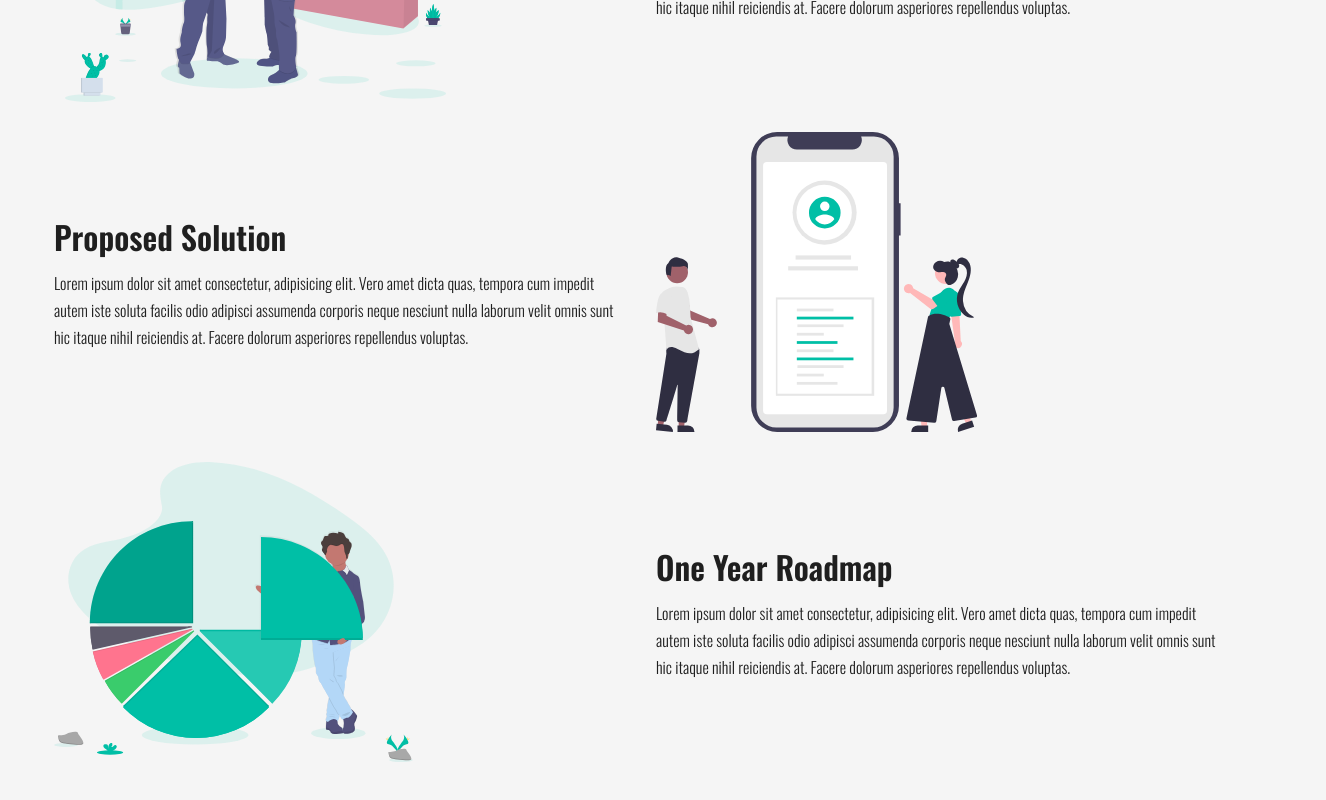
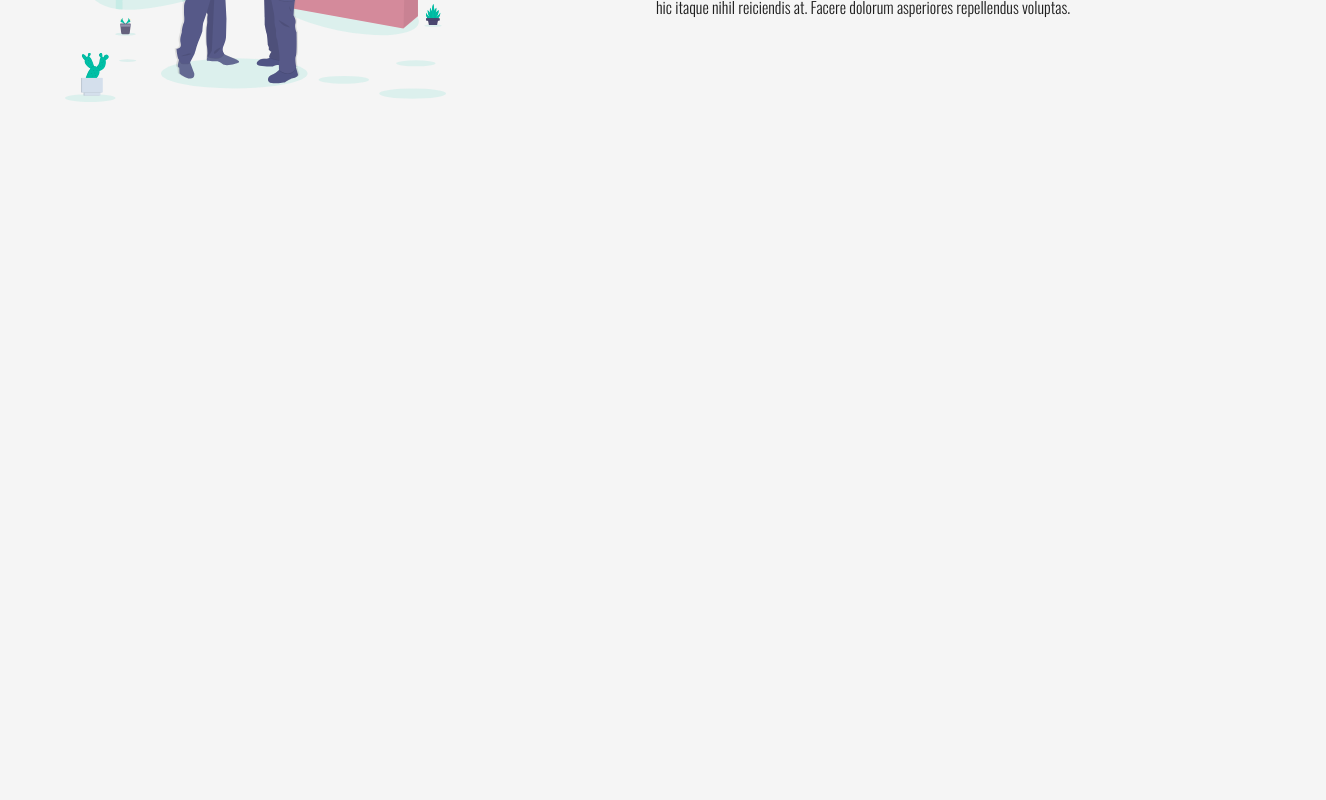
Before and after one commit to promiselxg/Fintech-2021---AI-Enabled-Payments, a React (Create React App) app: page / in a window 1280 px wide. Shown: the part 820-1620 px from the top of the page, 1326 px wide, since content can reach past the window. Built offline with nearby package versions, Linux system fonts and the light colour scheme.

Commit message:
added Animate on Scroll Effect

```diff
--- a/package.json
+++ b/package.json
@@ -8,6 +8,7 @@
     "@testing-library/jest-dom": "^5.12.0",
     "@testing-library/react": "^11.2.6",
     "@testing-library/user-event": "^12.8.3",
+    "aos": "^3.0.0-beta.6",
     "react": "^17.0.2",
     "react-dom": "^17.0.2",
     "react-scripts": "4.0.3",
--- a/src/App.js
+++ b/src/App.js
@@ -1,9 +1,19 @@
+import React, { useEffect } from "react";
 import Body from "./components/Body";
 import Footer from "./components/Footer";
 import Header from "./components/Header";
 import Team from "./components/Team";
+import AOS from "aos";
+import "aos/dist/aos.css";
 
 function App() {
+  useEffect(() => {
+    AOS.init({
+      duration: 1000,
+      offset: 200,
+    });
+  }, []);
+
   return (
     <div className="app">
       <Header />
--- a/src/components/Cards.js
+++ b/src/components/Cards.js
@@ -17,7 +17,7 @@
           </p>
         </div>
       </section>
-      <section className="card">
+      <section className="card" data-aos="fade-right">
         <img src={Solution} alt="proposed solution" />
         <div>
           <h1>Proposed Solution</h1>
@@ -30,7 +30,7 @@
           </p>
         </div>
       </section>
-      <section className="card">
+      <section className="card" data-aos="fade-left">
         <img src={Roadmap} alt="one year roadmap" />
         <div>
           <h1>one year roadmap</h1>
--- a/src/components/Header.js
+++ b/src/components/Header.js
@@ -29,7 +29,7 @@
             </p>
             <Button variant="contained">Get Started</Button>
           </div>
-          <div className="app__containerRight">
+          <div className="app__containerRight" data-aos="fade-left">
             <img src={Welcome} alt="uniqID" />
           </div>
         </div>
--- a/src/index.css
+++ b/src/index.css
@@ -4,4 +4,5 @@
 body {
   font-family: "Oswald", sans-serif;
   background-color: whitesmoke;
+  overflow-x: hidden;
 }
```
Also changed, not shown: 1 other file (tests, documents, lock files or other folders).
